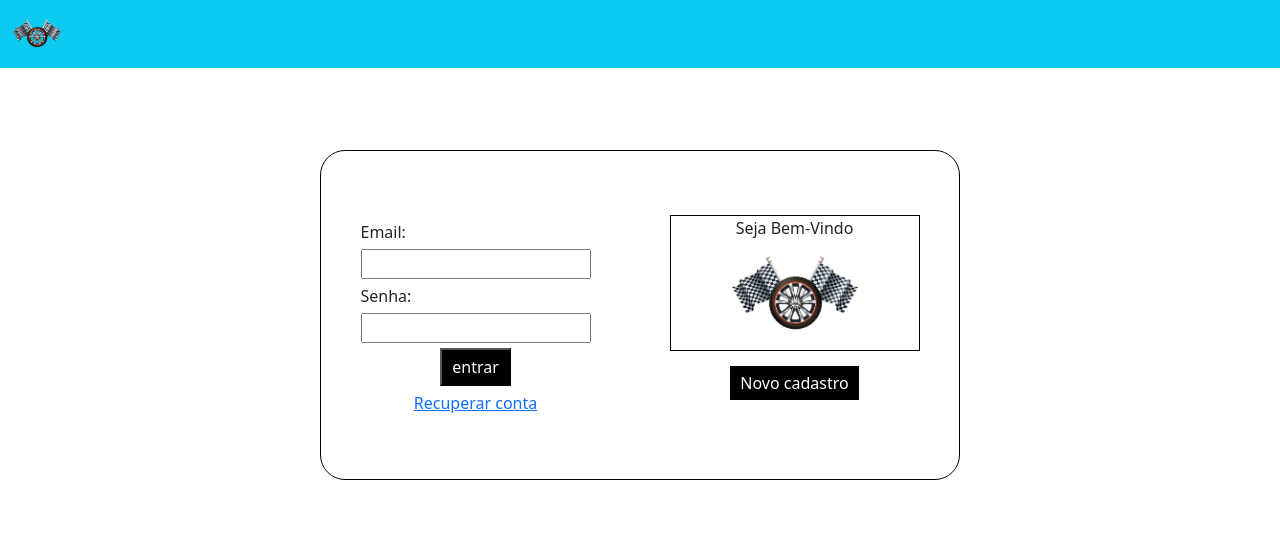
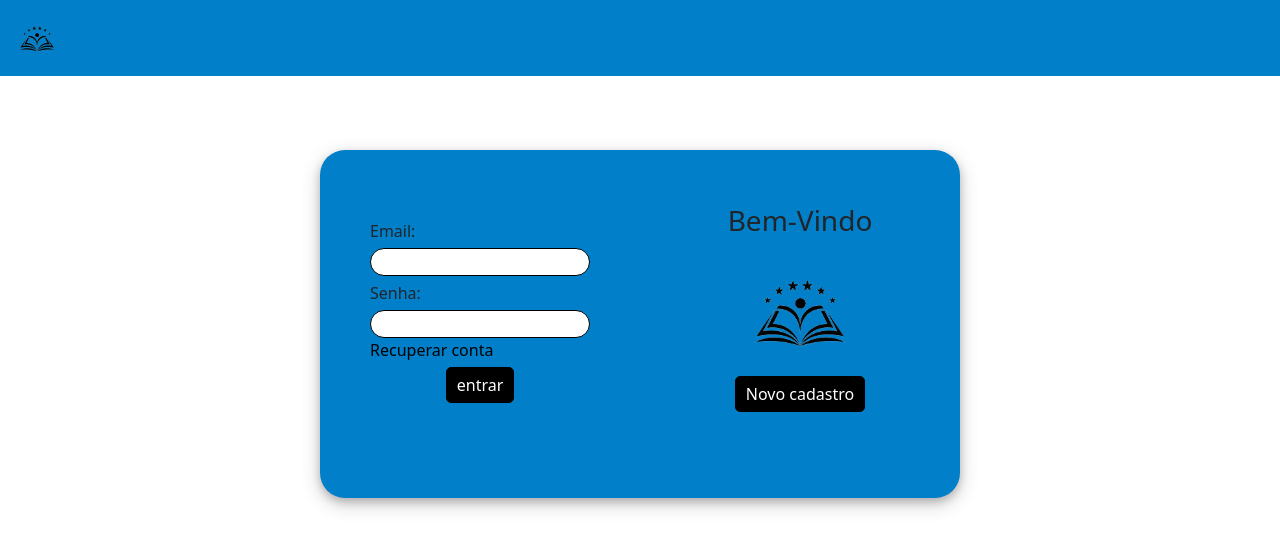
Before and after one commit to marcos06k/fullstack, a PHP site: page /login.html in a window 1280 px wide. Shown: the top 549 px of the page. Run offline with PHP 8.4, Linux system fonts and the light colour scheme.

Commit message:
Front end atualizado

```diff
--- a/assets/css/style.css
+++ b/assets/css/style.css
@@ -14,10 +14,22 @@ body {
     justify-content: space-around;
     flex-wrap: wrap;
     width: 50%;
-    border: 1px solid black;
     border-radius: 25px;
+    background-color: rgb(1, 127, 201);
+    box-shadow: 0 4px 8px 0 rgba(0, 0, 0, 0.2), 0 6px 20px 0 rgba(0, 0, 0, 0.19);
 }
 
+.botao {
+    padding: 5px 10px 5px 10px;
+    background-color: black;
+    border: 1px solid black;
+    border-radius: 5px;
+    color: white;
+    text-decoration: none;
+}
+.botao:hover {
+    background-color: rgb(34, 34, 34);
+}
 
 /* parte da esquerda */
 
@@ -38,13 +50,26 @@ body {
 }
 
 .input_form {
-    width: 230px;
+    width: 220px;
+    border-radius: 50px;
+    border: 1px solid black;
 }
 
 .div_botao_form {
     width: 100%;
     display: flex;
     justify-content: center;
+}
+
+.formulario_login .recuperar_login{
+    color: black;
+    text-decoration: none;
+
+}
+.formulario_login .recuperar_login:hover{
+    color: black;
+    text-decoration: underline;
+
 }
 
 
@@ -54,7 +79,7 @@ body {
     display: flex;
     flex-direction: column;
     align-items: center;
-    margin: 10% 0 10% 0;
+    margin: 8.5% 0 10% 0;
 }
 
 .div_conteudo_boasvinda {
@@ -62,17 +87,15 @@ body {
     flex-direction: column;
     justify-content: center;
     align-items: center;
-    width: 250px;
+    width: 220px;
     margin: 0 0 15px 0;
-    border: 1px solid black;
+
+}
+.div_conteudo_boasvinda .botao{
+    margin: 0 0 7px 0;
 }
 
-.botao_novo_cadastro {
-    padding: 5px 10px 5px 10px;
-    background-color: black;
-    color: white;
-    text-decoration: none;
-}
+
 
 
 /* pagina cadastro */
@@ -89,13 +112,21 @@ body {
     flex-direction: column;
     justify-content: center;
     align-items: center;
-    width: 50%;
+    width: 22%;
+    background-color: rgb(1, 127, 201);
+    box-shadow: 0 4px 8px 0 rgba(0, 0, 0, 0.2), 0 6px 20px 0 rgba(0, 0, 0, 0.19);
+    border-radius: 25px;
 }
 
 .div_cadastro form {
     display: flex;
     flex-direction: column;
-    width: 350px;
+    width: 80%;
+    margin: 5% 0 5% 0;
+}
+.input_form_cadastro{
+    border-radius: 50px;
+    border: 1px solid black;
 }
 
 .botao_login_flex {
@@ -105,12 +136,7 @@ body {
     justify-content: start;
 }
 
-.botao {
-    padding: 5px 10px 5px 10px;
-    background-color: black;
-    color: white;
-    text-decoration: none;
-}
+
 
 .checkbox_termos {
     width: 200px;
@@ -126,8 +152,10 @@ body {
     display: flex;
     justify-content: space-around;
     margin: 15px 0 0 0;
+    flex-wrap: wrap;
 }
 
+/* index */
 .section_tela_inicial {
     display: flex;
     flex-direction: column;
@@ -163,15 +191,10 @@ body {
 }
 
 
-/* .grid-container a{
-    text-decoration: none;
-    color: black;
-} */
-
 .grid-item {
     border: none;
     padding: 20px;
-    background-color: #ddd;
+    background-color: rgb(3, 143, 224);
     text-align: center;
     font-size: 24px;
     text-decoration: none;
@@ -193,27 +216,13 @@ body {
 }
 
 .img_usuarios img {
-    border: 1px solid black;
     border-radius: 5px;
-    padding: 5px;
     margin: 0 5px 0 5px;
+    width: 120px;
 }
 
 
-/* .opcoes{
-    display: flex;
-}
 
-.opcao_botao{
-    border: none;
-    padding:  0 10px 0 10px;
-    border-radius: 5px;
-    background-color: #ddd;
-    text-align: center;
-    font-size: 24px;
-    margin: 150px 5px 0 5px ;
-    text-decoration: none;
-}  */
 
 .opcoes a {
     text-decoration: none;
--- a/gerenciarConteudos.php
+++ b/gerenciarConteudos.php
@@ -65,10 +65,10 @@
 </head>
 <body>
      <!-- navbar -->
-     <nav class="navbar navbar-expand-sm navbar-dark bg-info fixed-top">
+     <nav class="navbar navbar-expand-sm  navbar-dark  fixed-top" style="background-color: rgb(1, 127, 201);">
         <div class="container-fluid">
             <a class="navbar-brand" href="#">
-                <img src="assets/img/Logo.png" alt="Avatar Logo" style="width:50px;" class="rounded-pill">
+                <img src="assets/img/logoEscola.png" alt="Avatar Logo" style="width:50px;" class="rounded-pill">
             </a>
             <button class="navbar-toggler" type="button" data-bs-toggle="collapse" data-bs-target="#mynavbar">
                 <span class="navbar-toggler-icon"></span>
--- a/login.html
+++ b/login.html
@@ -14,10 +14,10 @@
 
 <body>
     <!-- navbar -->
-    <nav class="navbar navbar-expand-sm navbar-dark bg-info fixed-top">
+    <nav class="navbar navbar-expand-sm  navbar-dark  fixed-top" style="background-color: rgb(1, 127, 201);">
         <div class="container-fluid">
             <a class="navbar-brand" href="#">
-                <img src="assets/img/Logo.png" alt="Avatar Logo" style="width:50px;" class="rounded-pill">
+                <img src="assets/img/logoEscola.png" alt="Avatar Logo" style="width:50px;" class="rounded-pill">
             </a>
             <button class="navbar-toggler" type="button" data-bs-toggle="collapse" data-bs-target="#mynavbar">
                 <span class="navbar-toggler-icon"></span>
@@ -41,18 +41,19 @@
                     <label class="espacamento_form" for="senha_input">Senha:</label>
                     <input class="input_form" id="senha_input" type="text" name="senha_input">
 
+                    <a class="recuperar_login" href="#" >Recuperar conta</a>
                     <div class="div_botao_form">
-                        <input class="espacamento_form botao_form botao" type="submit" value="entrar" placeholder="Entrar">
+                        <input class="espacamento_form botao" type="submit" value="entrar" placeholder="Entrar">
                     </div>
                 </form>
-                <a href="#">Recuperar conta</a>
             </div>
 
             <div class="div_login_direita">
-                <div class="div_conteudo_boasvinda"> Seja Bem-Vindo
-                    <img src="assets/img/Logo.png" alt="" style="width: 130px;">
+                <div class="div_conteudo_boasvinda">
+                    <h3>Bem-Vindo</h3>
+                    <img src="assets/img/logoEscola.png" alt="" style="width: 130px;">
+                    <a href="cadastro.html" class="botao">Novo cadastro</a>
                 </div>
-                <a href="cadastro.html" class="botao_novo_cadastro">Novo cadastro</a>
             </div>
         </div>
     </section>
--- a/materias.php
+++ b/materias.php
@@ -22,10 +22,10 @@ $arquivoBd = mysqli_num_rows($queryArquivo);
 
 <body>
     <!-- navbar -->
-    <nav class="navbar navbar-expand-sm navbar-dark bg-info fixed-top">
+    <nav class="navbar navbar-expand-sm  navbar-dark  fixed-top" style="background-color: rgb(1, 127, 201);">
         <div class="container-fluid">
             <a class="navbar-brand" href="#">
-                <img src="assets/img/Logo.png" alt="Avatar Logo" style="width:50px;" class="rounded-pill">
+                <img src="assets/img/logoEscola.png" alt="Avatar Logo" style="width:50px;" class="rounded-pill">
             </a>
             <button class="navbar-toggler" type="button" data-bs-toggle="collapse" data-bs-target="#mynavbar">
                 <span class="navbar-toggler-icon"></span>
--- a/usuarios.php
+++ b/usuarios.php
@@ -34,10 +34,10 @@ mysqli_close($banco);
 
 <body>
     <!-- navbar -->
-    <nav class="navbar navbar-expand-sm navbar-dark bg-info fixed-top">
+    <nav class="navbar navbar-expand-sm  navbar-dark  fixed-top" style="background-color: rgb(1, 127, 201);">
         <div class="container-fluid">
             <a class="navbar-brand" href="#">
-                <img src="assets/img/Logo.png" alt="Avatar Logo" style="width:50px;" class="rounded-pill">
+                <img src="assets/img/logoEscola.png" alt="Avatar Logo" style="width:50px;" class="rounded-pill">
             </a>
             <button class="navbar-toggler" type="button" data-bs-toggle="collapse" data-bs-target="#mynavbar">
                 <span class="navbar-toggler-icon"></span>
```
Also changed, not shown: cadastro.html (+14 -14 lines), editarPerfil.html (+8 -8 lines), index.php (+3 -4 lines), assets/img/Logo.png (deleted), assets/img/logoEscola.png (added).
